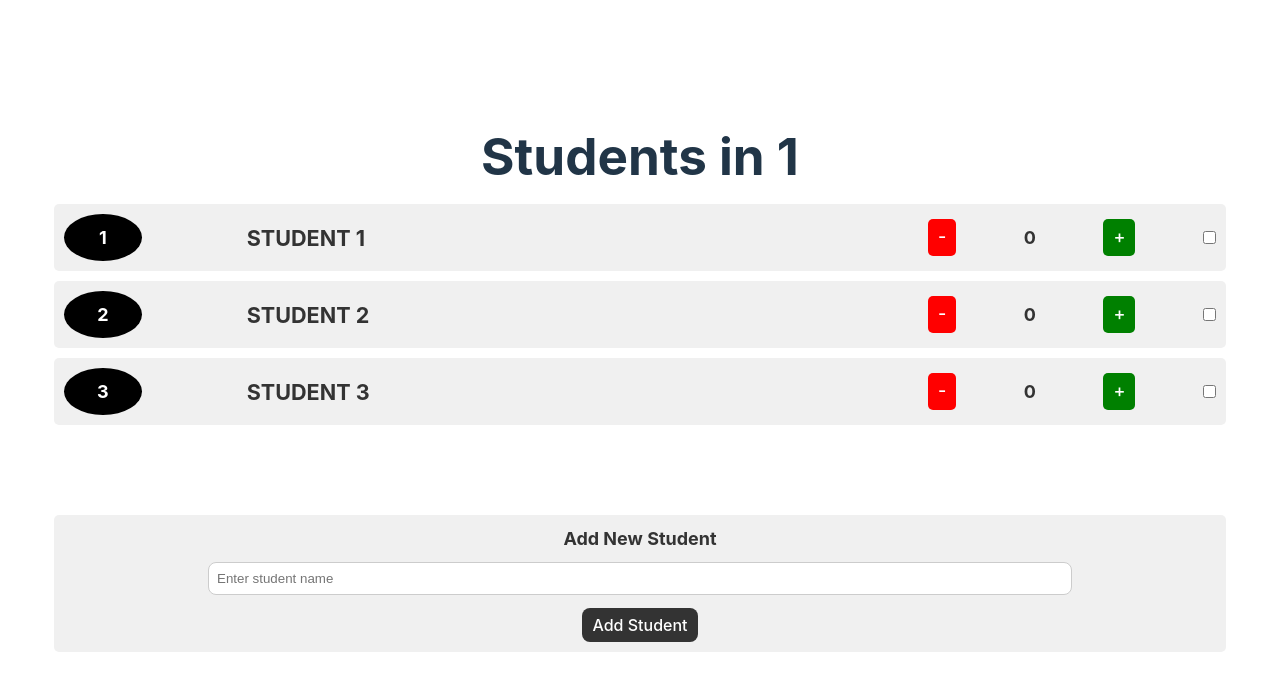
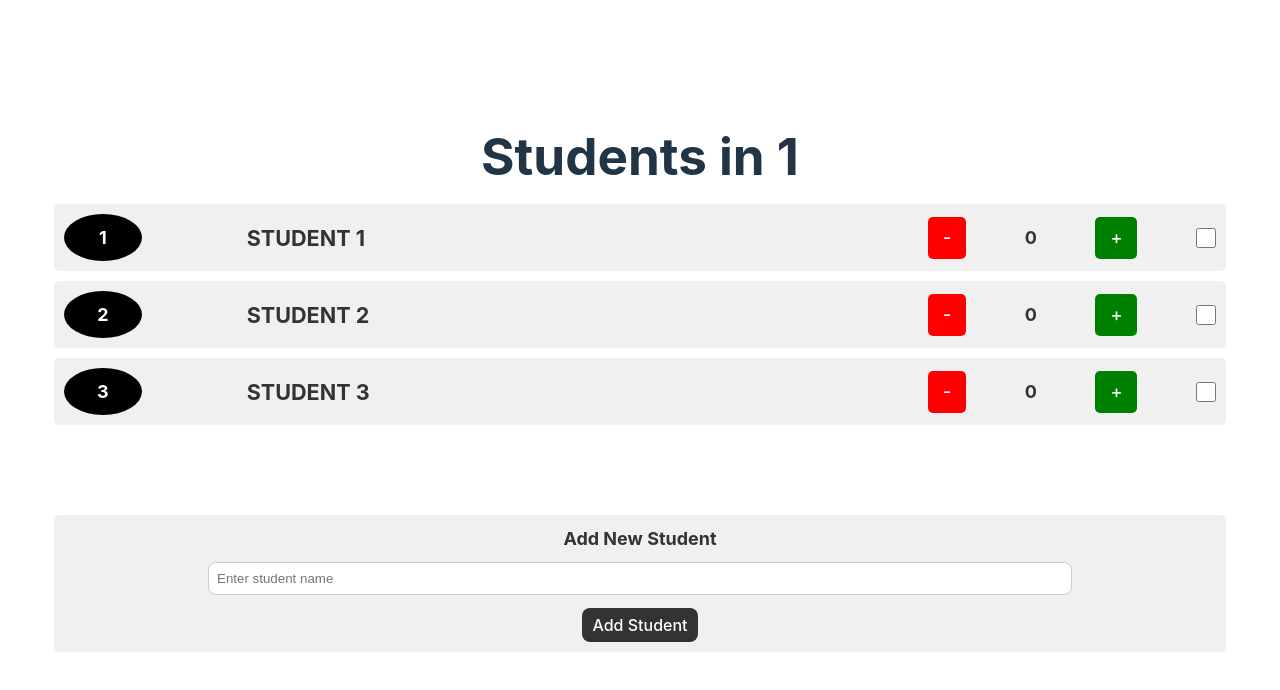
Before and after one commit to Nishan-noob/evaluator, a React (Vite) app: page /class/1 in a window 1280 px wide. Shown: the top 690 px of the page. Built offline with nearby package versions, Linux system fonts and the light colour scheme.

Commit message:
adjusted counter buttons width and tick box

```diff
--- a/src/ClassPage.css
+++ b/src/ClassPage.css
@@ -56,8 +56,8 @@
   }
 
   .counter-group button {
-    padding: 7px 10px;
-    padding-bottom: 9px;
+    padding: 10px 15px;
+    padding-bottom: 11px;
     border: none;
     border-radius: 5px;
     cursor: pointer;
@@ -71,6 +71,11 @@
     background-color: green;
     color: #fff;
   }
+  .disable-counter {
+    width: 20px; /* Adjust the width as needed */
+    height: 20px; /* Adjust the height as needed */
+  }
+
   .add-student-modal {
     display: flex;
     flex-direction: column;
```
